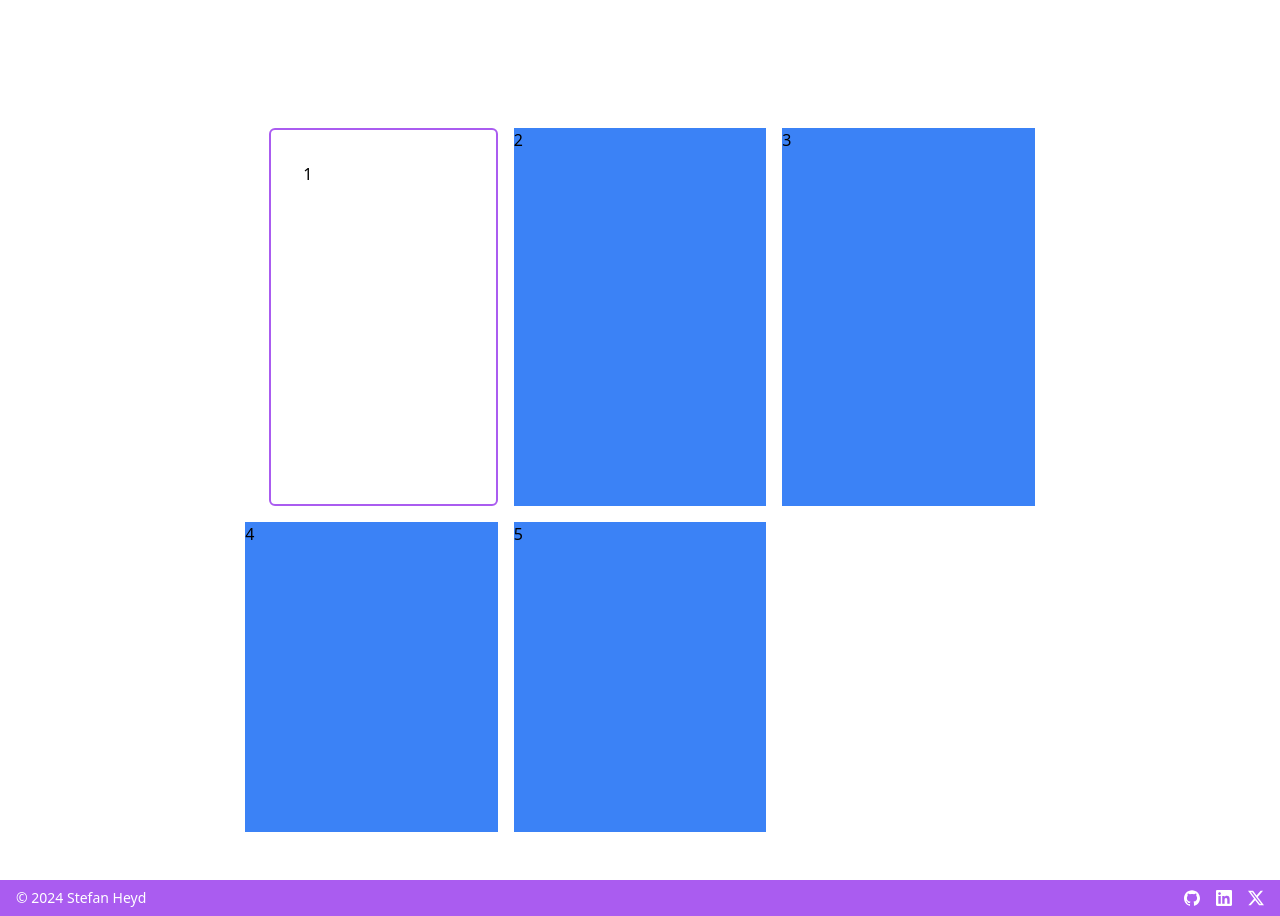
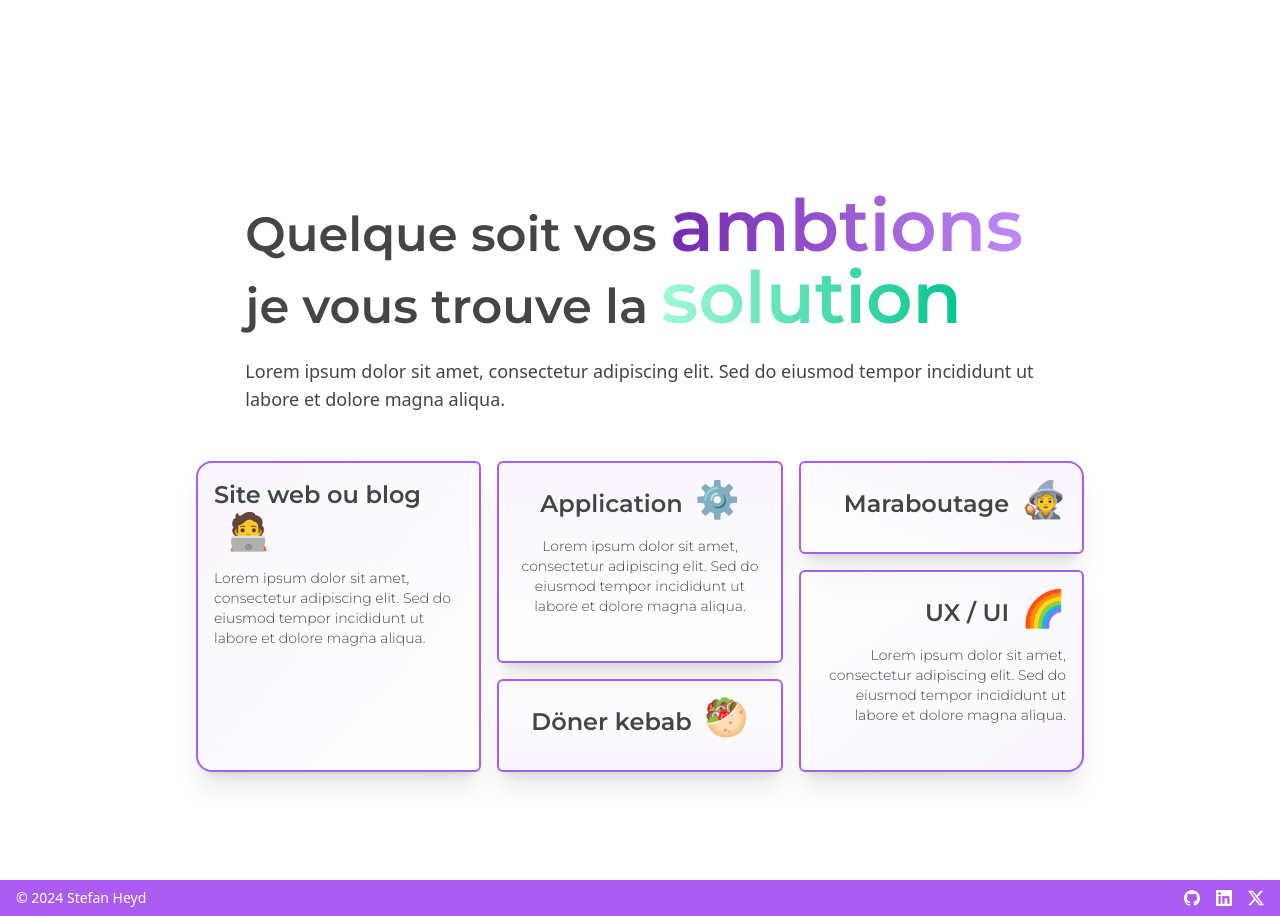
Before and after one commit to StefanHyde/PortfolioV2, a Next.js app: page / in a window 1280 px wide. Shown: the part 720-1636 px from the top of the page. Built offline with nearby package versions, Linux system fonts and the light colour scheme.

Commit message:
Add structure to introduction bento section

```diff
--- a/src/app/page.tsx
+++ b/src/app/page.tsx
@@ -20,7 +20,7 @@ export default function Home() {
       </div>
       <div
         id="introduction"
-        className="mx-auto flex items-center justify-center h-screen w-full max-w-7xl p-3 md:p-12"
+        className="mx-auto flex items-center justify-center h-screen w-full max-w-7xl p-6 md:p-12"
       >
         <Intro />
       </div>
--- a/src/components/intro.tsx
+++ b/src/components/intro.tsx
@@ -1,14 +1,66 @@
+'use client';
+import React from 'react';
+//import useEmblaCarousel from 'embla-carousel-react';
+
 export default function Intro() {
+  //const [emblaRef] = useEmblaCarousel({ loop: false });
+
   return (
-    <div className="flex justify-center h-full w-2/3">
-      <div className="grid grid-cols-2 md:grid-cols-3 gap-4 w-full">
-        <div className="backdrop-blur-md p-8 ml-6 border-solid border-2 border-primary-500 dark:border-almost-white rounded-md ">
-          1
+    <div className="flex flex-col items-center justify-center h-full w-full ">
+      <div className="justify-start mb-12  text-dark-800 dark:text-almost-white md:w-2/3">
+        <h2 className="mb-6 text-2xl md:text-5xl font-montserrat font-semibold">
+          Quelque soit vos{' '}
+          <span className="text-4xl md:text-7xl bg-gradient-to-r from-primary-800 to-primary-400 inline-block text-transparent bg-clip-text text-primary-500">
+            ambtions
+          </span>{' '}
+          je vous trouve la{' '}
+          <span className="text-4xl md:text-7xl bg-gradient-to-l from-secondary-500 to-secondary-200 inline-block text-transparent bg-clip-text">
+            solution
+          </span>
+        </h2>
+        <p className="text-lg font-light">
+          Lorem ipsum dolor sit amet, consectetur adipiscing elit. Sed do
+          eiusmod tempor incididunt ut labore et dolore magna aliqua.
+        </p>
+      </div>
+      <div className="md:grid grid-rows-1 grid-cols-1 md:grid-cols-3 md:grid-rows-3 grid-flow-col gap-4  md:w-3/4 font-montserrat  text-dark-800 dark:text-almost-white">
+        <div className="row-span-3 flex flex-col backdrop-blur-md p-4  border-solid border-2 border-primary-500 dark:border-almost-white rounded-md md:rounded-l-2xl  bg-gradient-to-br from-primary-50 dark:from-primary-950 to-transparent shadow-xl  ease-in-out duration-300">
+          <h3 className="text-2xl font-semibold mb-4">
+            Site web ou blog <span className="text-4xl ml-3">🧑‍💻</span>
+          </h3>
+          <p className="text-sm font-light">
+            Lorem ipsum dolor sit amet, consectetur adipiscing elit. Sed do
+            eiusmod tempor incididunt ut labore et dolore magna aliqua.
+          </p>
         </div>
-        <div className="bg-blue-500">2</div>
-        <div className="bg-blue-500">3</div>
-        <div className="bg-blue-500">4</div>
-        <div className="bg-blue-500">5</div>
+        <div className="row-span-2 backdrop-blur-md p-4  border-solid border-2 border-primary-500 dark:border-almost-white rounded-md dark:text-almost-white bg-gradient-to-b from-primary-50 dark:from-primary-950 to-transparent shadow-xl  text-center">
+          <h3 className="text-2xl font-semibold  mb-4">
+            Application<span className="text-4xl ml-3">⚙️</span>
+          </h3>
+          <p className="text-sm font-light ">
+            Lorem ipsum dolor sit amet, consectetur adipiscing elit. Sed do
+            eiusmod tempor incididunt ut labore et dolore magna aliqua.
+          </p>
+        </div>
+        <div className="row-span-1 backdrop-blur-md p-4  border-solid border-2 border-primary-500 dark:border-almost-white rounded-md dark:text-almost-white bg-gradient-to-t from-primary-50 dark:from-primary-950 to-transparent shadow-xl text-center">
+          <h3 className="text-2xl font-semibold  mb-4">
+            Döner kebab<span className="text-4xl ml-3">🥙</span>
+          </h3>
+        </div>
+        <div className="row-span-1 backdrop-blur-md p-4  border-solid border-2 border-primary-500 dark:border-almost-white rounded-md md:rounded-tr-2xl dark:text-almost-white bg-gradient-to-bl from-primary-50 dark:from-primary-950 to-transparent shadow-xl text-end">
+          <h3 className="text-2xl font-semibold  mb-4">
+            Maraboutage<span className="text-4xl ml-3">🧙</span>
+          </h3>
+        </div>
+        <div className="row-span-2 backdrop-blur-md p-4  border-solid border-2 border-primary-500 dark:border-almost-white rounded-md md:rounded-br-2xl dark:text-almost-white bg-gradient-to-tl from-primary-50 dark:from-primary-950 to-transparent shadow-xl text-end">
+          <h3 className="text-2xl font-semibold  mb-4">
+            UX / UI<span className="text-4xl ml-3">🌈</span>
+          </h3>
+          <p className="text-sm font-light">
+            Lorem ipsum dolor sit amet, consectetur adipiscing elit. Sed do
+            eiusmod tempor incididunt ut labore et dolore magna aliqua.
+          </p>
+        </div>
       </div>
     </div>
   );
```
